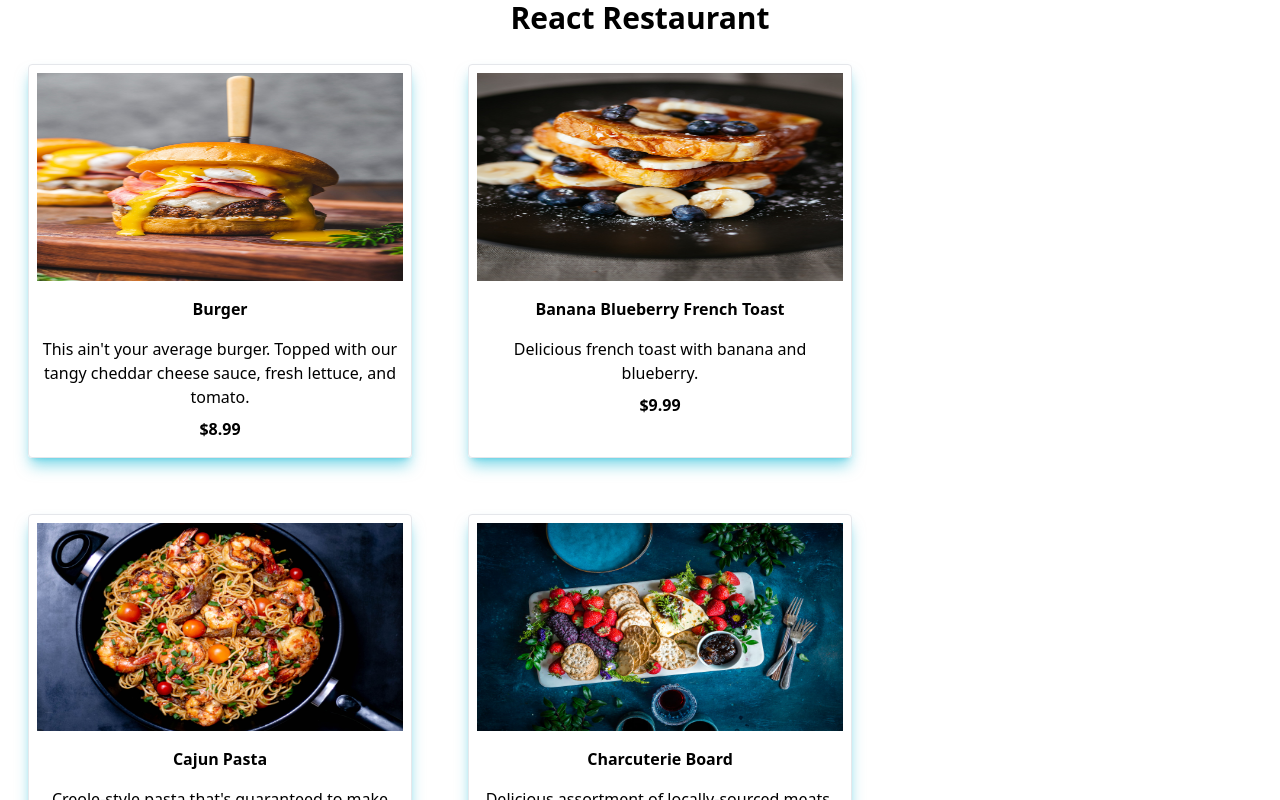
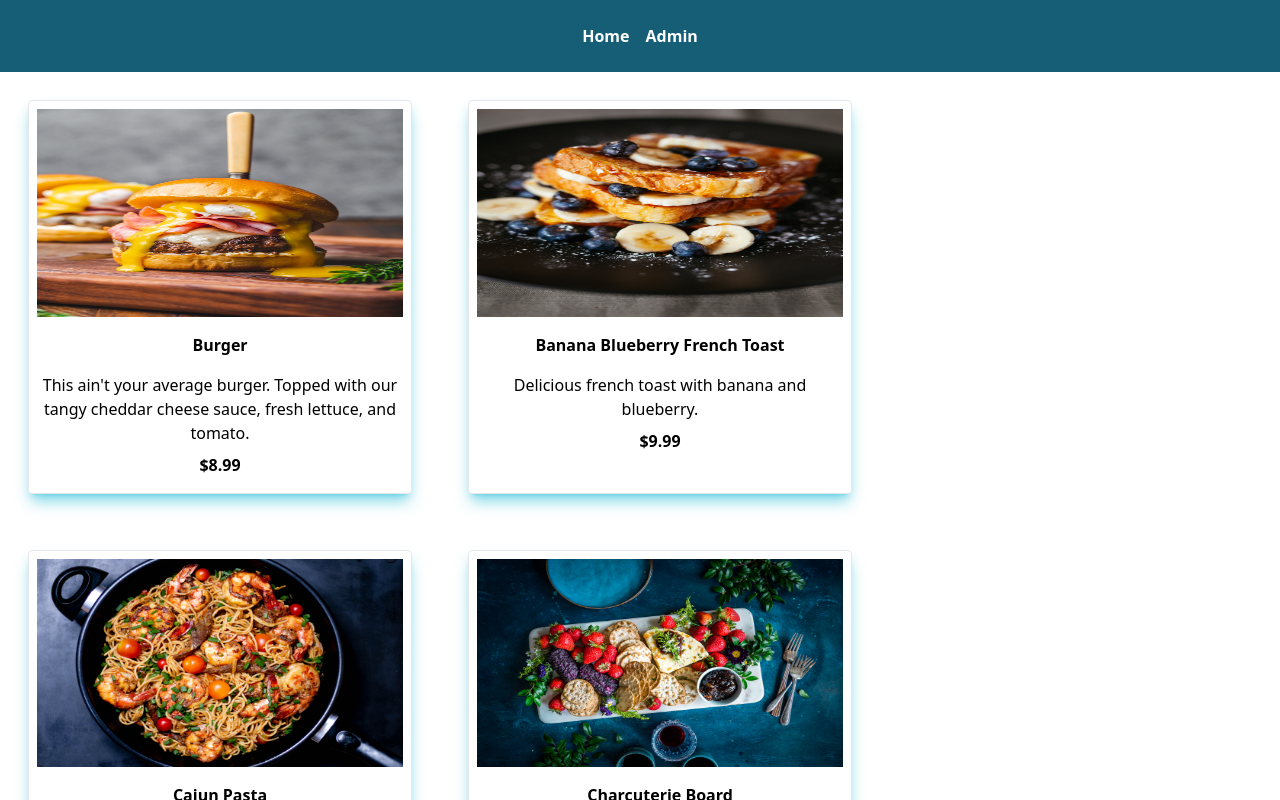
Before and after one commit to ialmani/react-restaurant, a React (Vite) app: page / in a window 1280 px wide. Shown: the top 800 px of the page. Built offline with nearby package versions, Linux system fonts and the light colour scheme.

Commit message:
add routes

```diff
--- a/package.json
+++ b/package.json
@@ -10,7 +10,8 @@
   },
   "dependencies": {
     "react": "^18.2.0",
-    "react-dom": "^18.2.0"
+    "react-dom": "^18.2.0",
+    "react-router-dom": "^6.4.1"
   },
   "devDependencies": {
     "@types/react": "^18.0.17",
--- /dev/null
+++ b/src/Admin.tsx
@@ -0,0 +1,7 @@
+
+
+const Admin = () => {
+  return <div>Admin</div>;
+};
+
+export default Admin;
--- a/src/App.tsx
+++ b/src/App.tsx
@@ -1,28 +1,28 @@
+import { Routes, Route, Link } from "react-router-dom";
+import Admin from "./Admin";
 import { foods } from "./food";
+import Menu from "./Menu";
 
 export default function App() {
   // const  burger = foods[0];
   return (
     <>
-      <h1 className="text-3xl font-bold text-center">React Restaurant</h1>
-      <div className="flex flex-wrap ">
-        {foods.map((food) => {
-          return (
-            <div className="p-2 shadow-lg border shadow-cyan-500/50 text-center max-w-sm m-7 rounded basis-1/2 cursor-pointer hover:bg-sky-700 hover:text-white">
-              <div className="">
-                <img
-                  className="h-52 w-full"
-                  src={"./images/" + food.image}
-                  alt={food.name}
-                />
-              </div>
-              <h2 className="p-4 font-bold">{food.name}</h2>
-              <p>{food.description}</p>
-              <p className="p-2 font-bold self-end">${food.price}</p>
-            </div>
-          );
-        })}
-      </div>
+      <nav className="bg-cyan-800 font-bold ">
+        <ul className=" flex flex-center justify-center p-4 text-white  ">
+          <li className="p-2 text-white cursor-pointer hover:bg-cyan-600">
+            <Link to="/">Home </Link>
+          </li>
+
+          <li className="p-2 text-white cursor-pointer hover:bg-cyan-600">
+            <Link to="/admin">Admin </Link>
+          </li>
+        </ul>
+      </nav>
+
+      <Routes>
+        <Route path="/" element={<Menu />} />
+        <Route path="/admin" element={<Admin />} />
+      </Routes>
     </>
   );
 }
--- /dev/null
+++ b/src/Menu.tsx
@@ -0,0 +1,26 @@
+import { foods } from "./food";
+
+const Menu = () => {
+  return (
+    <div className="flex flex-wrap ">
+      {foods.map((food) => {
+        return (
+          <div className="p-2 shadow-lg border shadow-cyan-500/50 text-center max-w-sm m-7 rounded basis-1/2 cursor-pointer hover:bg-sky-700 hover:text-white">
+            <div className="">
+              <img
+                className="h-52 w-full "
+                src={"./images/" + food.image}
+                alt={food.name}
+              />
+            </div>
+            <h2 className="p-4 font-bold">{food.name}</h2>
+            <p>{food.description}</p>
+            <p className="p-2 font-bold self-end">${food.price}</p>
+          </div>
+        );
+      })}
+    </div>
+  );
+};
+
+export default Menu;
--- a/src/main.tsx
+++ b/src/main.tsx
@@ -1,10 +1,13 @@
 import React from "react";
 import ReactDOM from "react-dom/client";
+import { BrowserRouter } from "react-router-dom";
 import App from "./App";
 import "./index.css";
 
 ReactDOM.createRoot(document.getElementById("root") as HTMLElement).render(
   <React.StrictMode>
-    <App />
+    <BrowserRouter>
+      <App />
+    </BrowserRouter>
   </React.StrictMode>
 );
```
Also changed, not shown: 1 other file (tests, documents, lock files or other folders).
